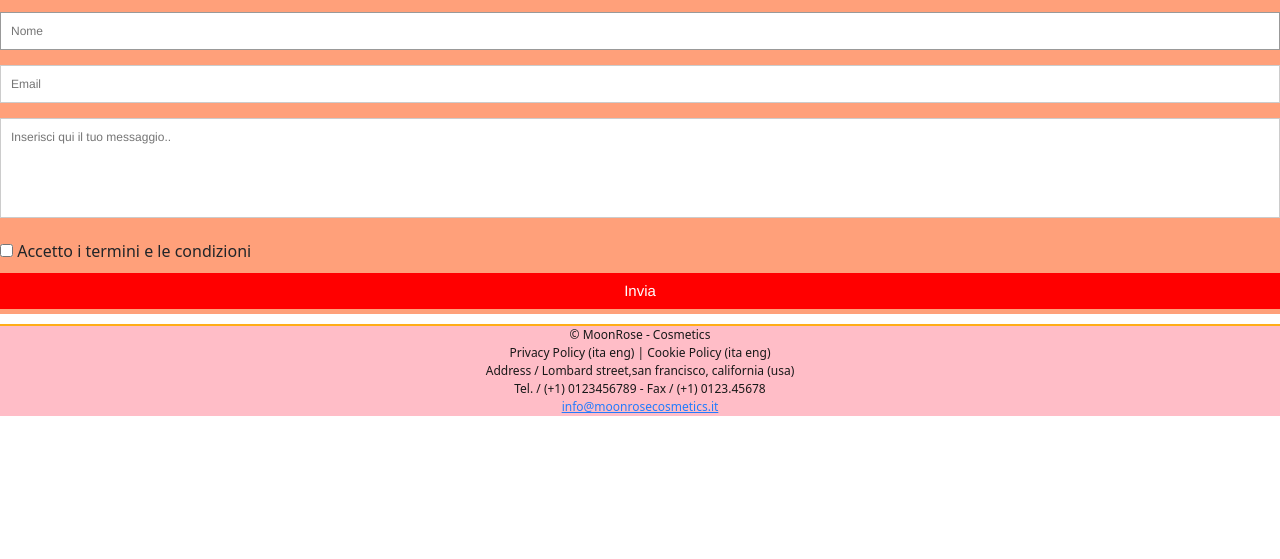
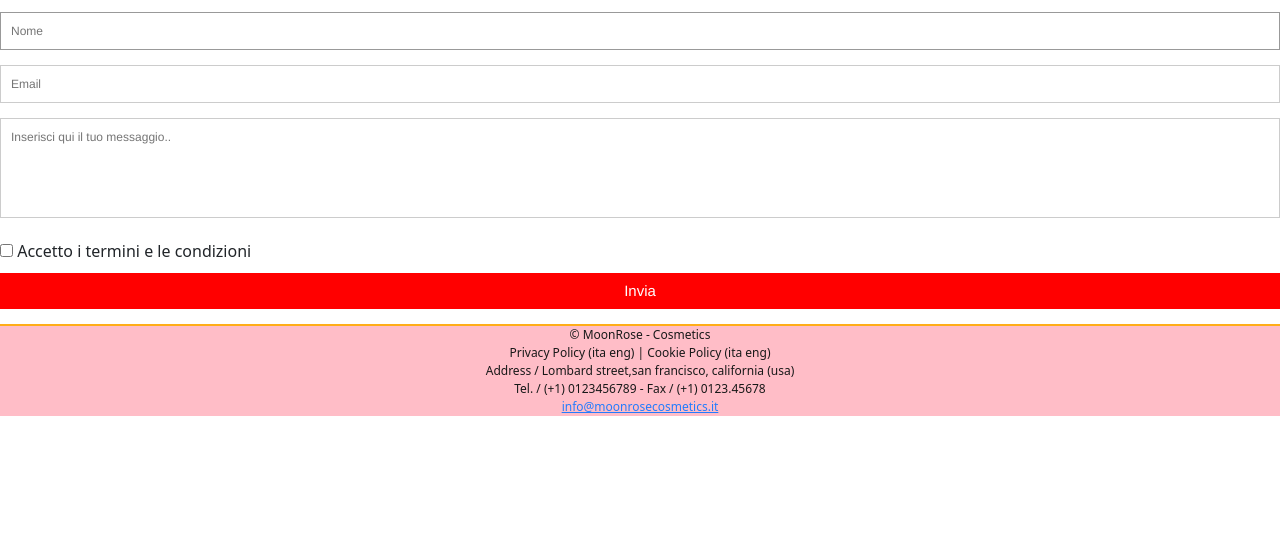
Before and after one commit to Erika25f/progetto-E-commerce, a plain HTML site: page contatti.html in a window 1280 px wide. Shown: the part 241-800 px from the top of the page. Drawn offline with nearby package versions, Linux system fonts and the light colour scheme.

Commit message:
Update style.css

```diff
--- a/style.css
+++ b/style.css
@@ -188,10 +188,11 @@ footer{
 }
 
 #contact {
-  background: #ffa07a;
+  background:	#ffffff;
 }
 
 #contact h3 {
+   font-family: "Times New Roman";
   color: 	#ff0000;
   display: block;
   font-size: 30px;
```
